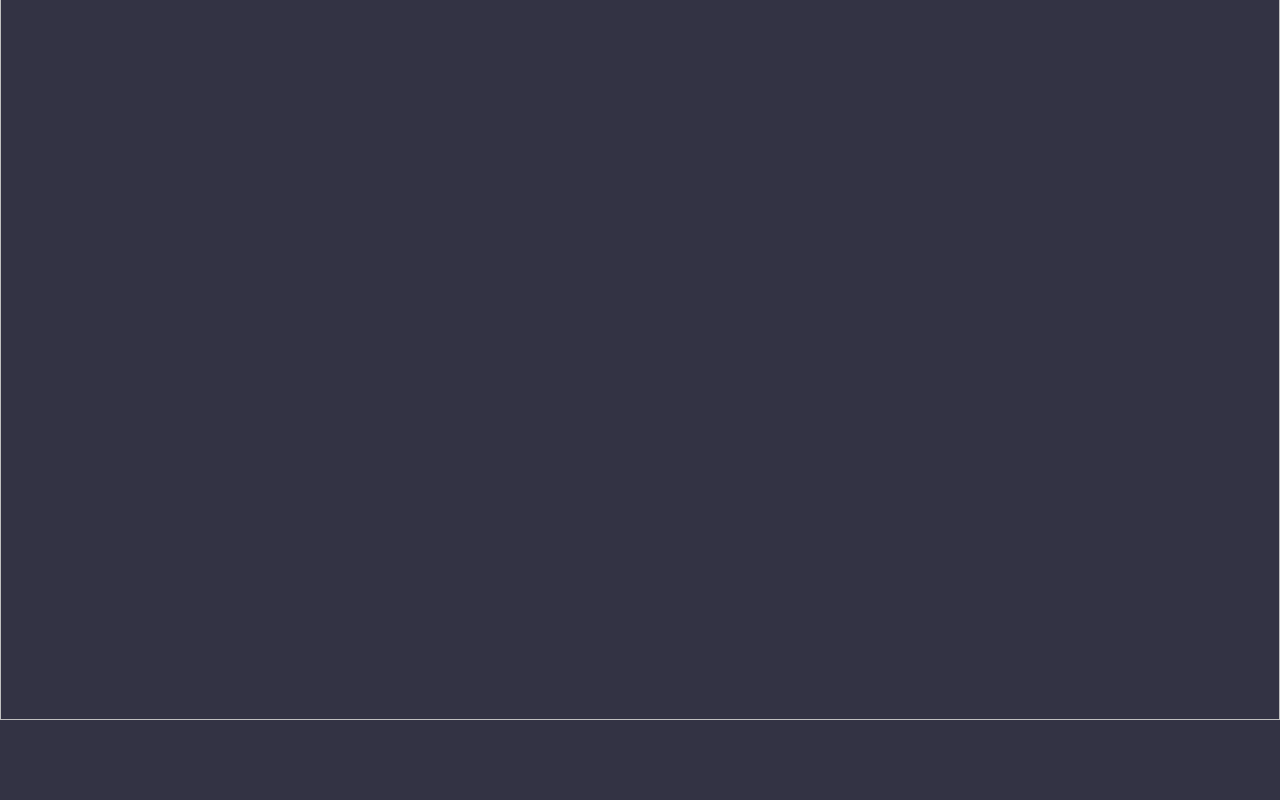
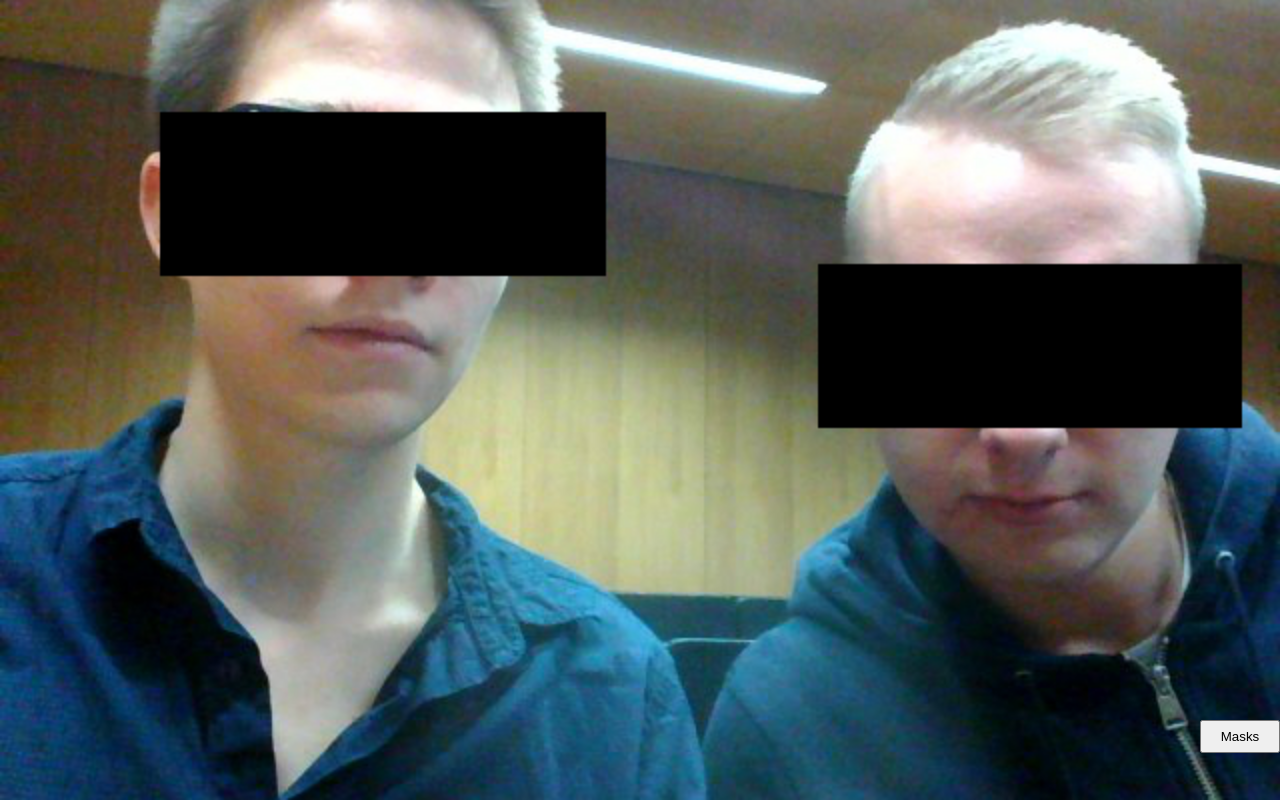
Before and after one commit to helderheit/FaceDetection, a plain HTML site: page static/index.html in a window 1280 px wide. Drawn offline with Linux system fonts and the light colour scheme; files that its build step writes are made by us from their sources.

Commit message:
Interface

```diff
--- a/static/index.html
+++ b/static/index.html
@@ -1,13 +1,19 @@
 <html>
     <head>
-        <link rel="stylesheet" href="static/style.css">
+        <link rel="stylesheet" href="style.css">
         <title>FaceDetection</title>
     </head>
     <body>
+      <div class = "topbar">
 
+      </div>
 
+      <div class = "bottombar">
+        <button class = "largeButton">
+          Masks
+        </button>
+      </div>
 
-        <img class = "fullscreen" src="/image" alt="Loading">
 
     </body>
 
--- a/static/style.css
+++ b/static/style.css
@@ -1,13 +1,42 @@
 body{
-  background-color: #333344;
+   background-color: #333344;
+   background-image: url(example.JPG);
+   background-position: center center;
+   background-repeat: no-repeat;
+   background-attachment: fixed;
+   background-size: cover;
+
+   font-size:20;
 }
 
-img.fullscreen{
-    position:fixed;
-    top: -10%;
-    left:0;
-    width:100%;
+div.topbar{
+  position: fixed;
+  top:1em;
+  left:0;
 
-
+  width:100%;
+  height:3em;
 
 }
+
+div.bottombar{
+
+  position: fixed;
+  bottom:1em;
+  left:0;
+
+  width:100%;
+  height:3em;
+
+}
+
+button.largeButton{
+  float:right;
+  width:6em;
+  height: 2.5em;
+
+  padding:0.5em;
+
+}
+
+}
```
Also changed, not shown: static/example.JPG (added).
